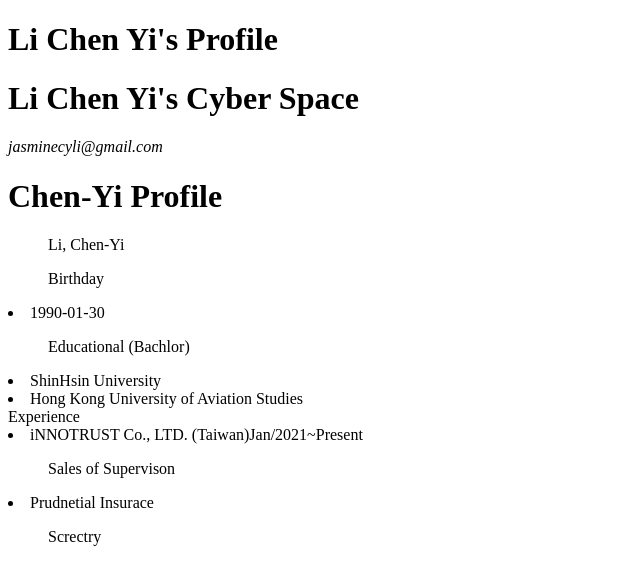
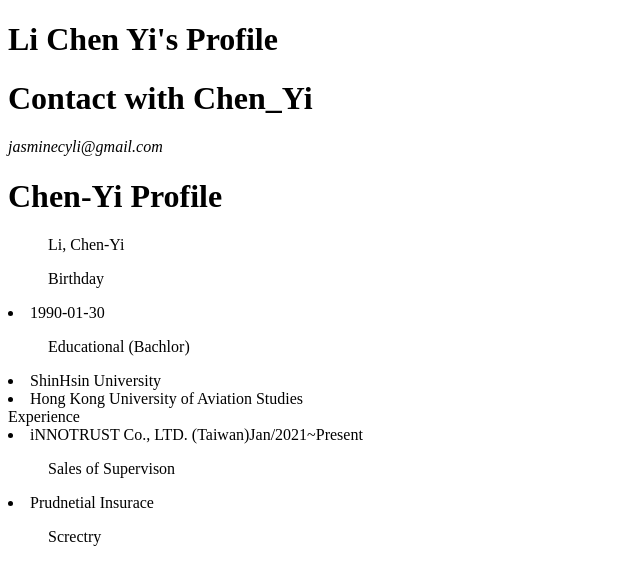
Before and after one commit to Li-Chen-Yi/Li-Chen-Yi-Profile, a plain HTML site: page index.html in a window 1280 px wide. Shown: the whole page, without its empty margins (0-640 px from the left). Drawn offline with Linux system fonts and the light colour scheme.

Commit message:
Update index.html

```diff
--- a/index.html
+++ b/index.html
@@ -4,7 +4,7 @@
       <h1>Li Chen Yi's Profile</h1>
   </head>
   <body>
-    <h1>Li Chen Yi's Cyber Space</h1>
+    <h1>Contact with Chen_Yi</h1>
       <em>jasminecyli@gmail.com</em>
     <h1>Chen-Yi Profile</h1>
     <ul> Li, Chen-Yi </ul>
```
